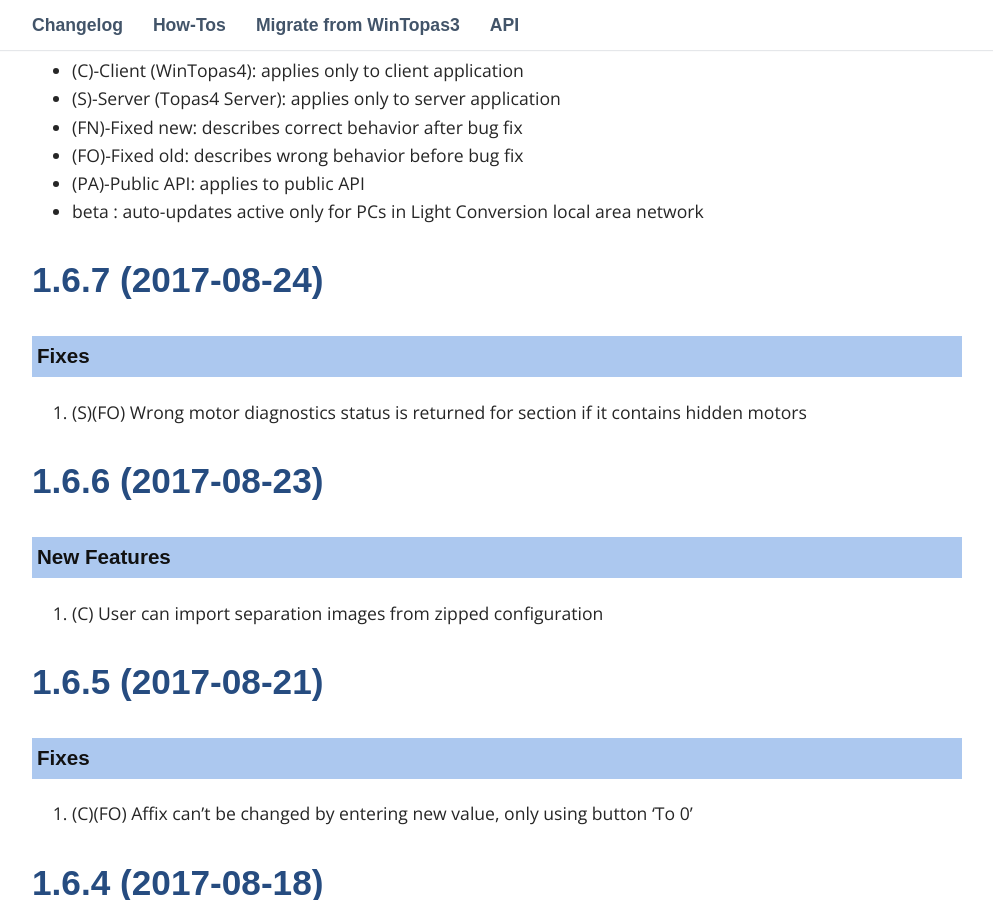
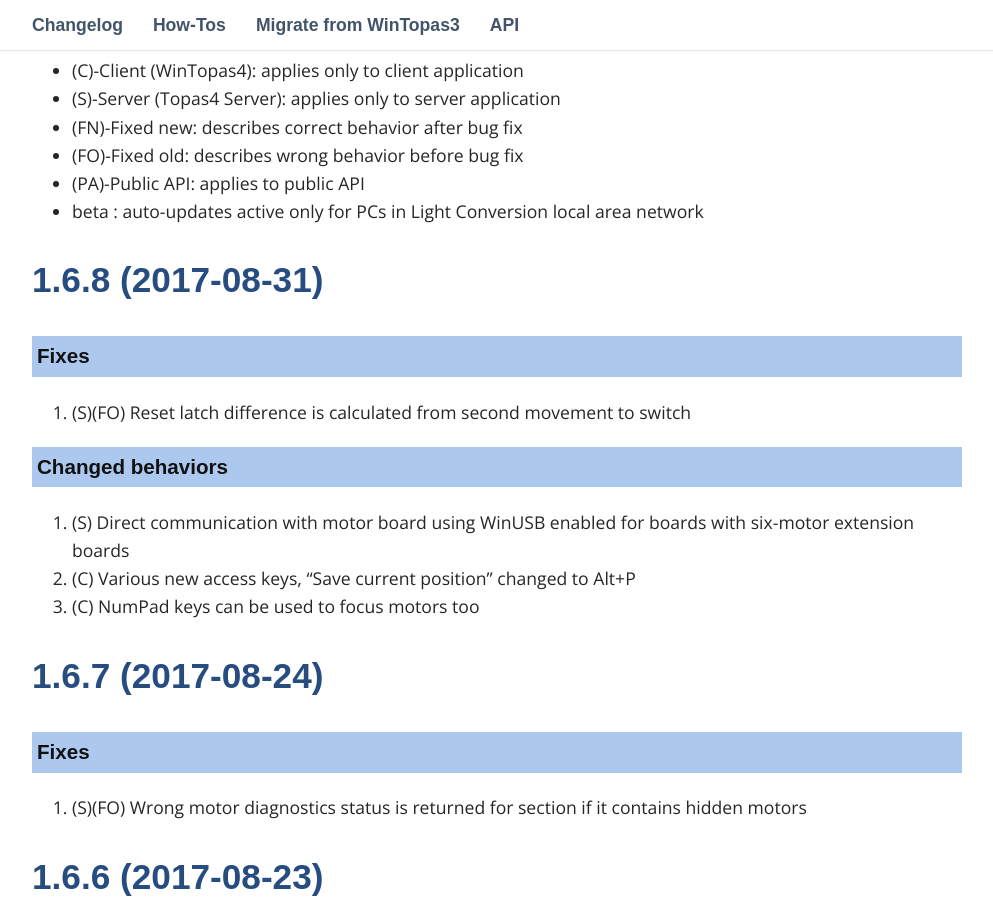
Before and after one commit to DomasM/Topas4InfoTemp00, a Jekyll site: the page built from _pages/03_changelog.md, in a window 1280 px wide and 900 px high, scrolled down 497 px. Shown: the whole window, without its empty margins (143-1136 px from the left). Built offline with Jekyll 4.4.1, drawn with Linux system fonts in a browser that asks for light colours; some web fonts are replaced; comment, search, counter and statistics services are not loaded.

Commit message:
1.6.8 release

```diff
--- a/_pages/03_changelog.md
+++ b/_pages/03_changelog.md
@@ -17,6 +17,20 @@
 * (FO)-Fixed old: describes wrong behavior before bug fix
 * (PA)-Public API: applies to public API
 * beta : auto-updates active only for PCs in Light Conversion local area network
+
+
+
+## 1.6.8 (2017-08-31)
+
+### Fixes
+
+1. (S)(FO) Reset latch difference is calculated from second movement to switch
+
+### Changed behaviors
+
+1. (S) Direct communication with motor board using WinUSB enabled for boards with six-motor extension boards
+1. (C) Various new access keys, "Save current position" changed to Alt+P
+1. (C) NumPad keys can be used to focus motors too
 
 
 
```
